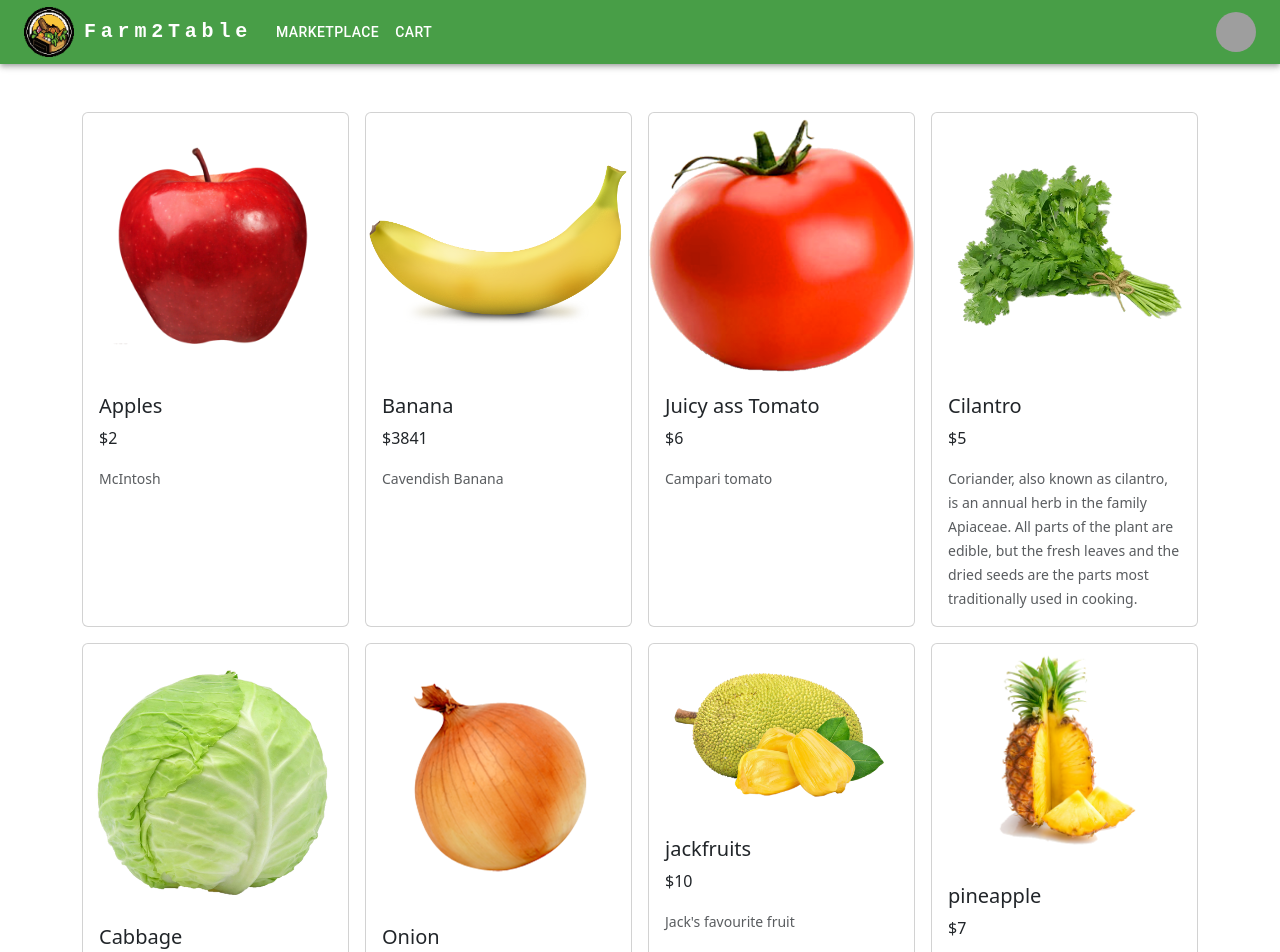
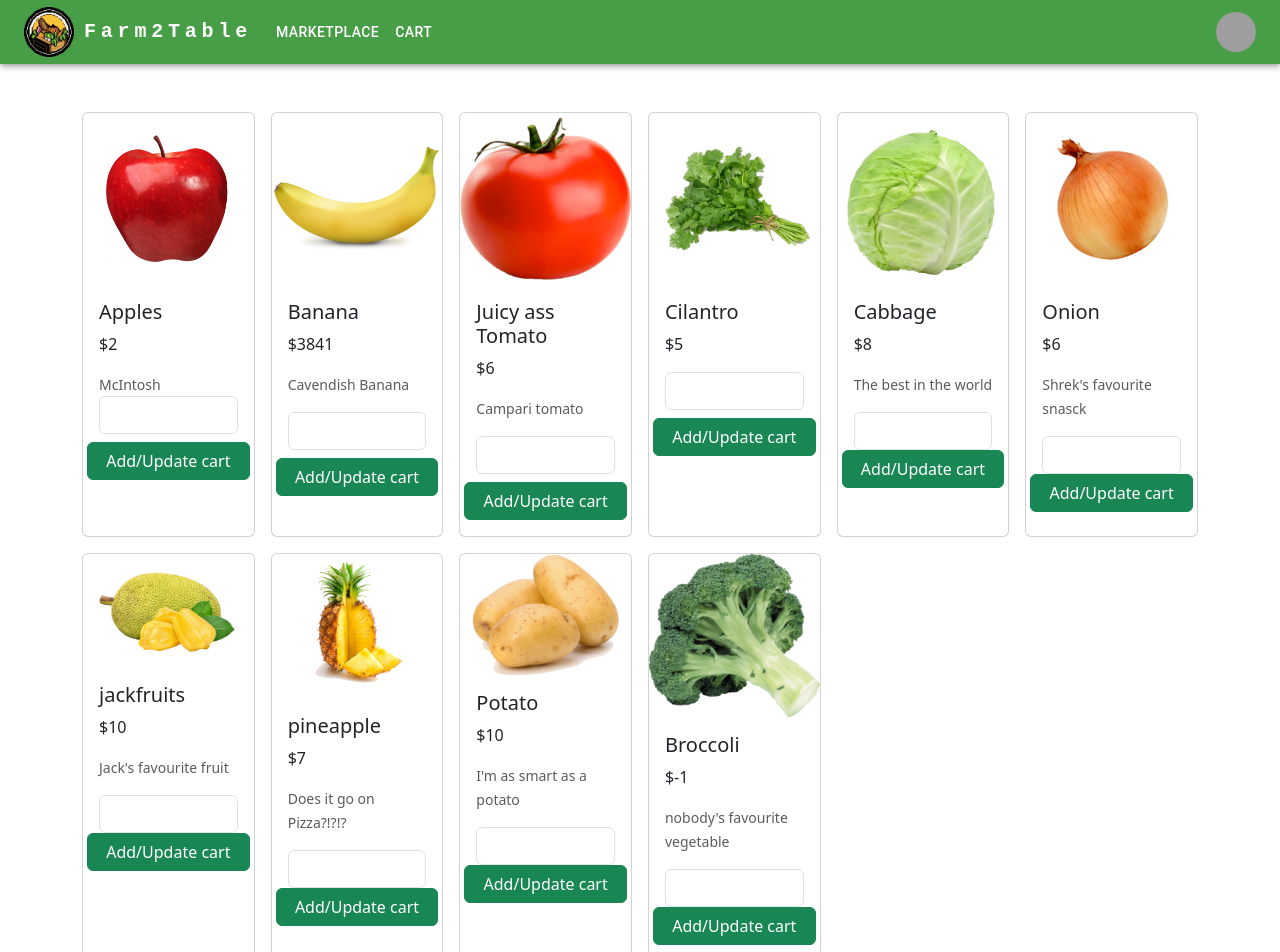
Before and after one commit to JoeMansour2003/DeltaHacks, a React (Create React App) app: page / in a window 1280 px wide. Shown: the top 952 px of the page. Built offline with nearby package versions, Linux system fonts and the light colour scheme; grey boxes are pictures that could not be loaded.

Commit message:
add to cart

```diff
--- a/src/pages/Marketplace.js
+++ b/src/pages/Marketplace.js
@@ -62,7 +62,7 @@ const Marketplace = () => {
             <div className="row">
                 {/* cards */}
                 <div className="col">
-                    <div className="row row-cols-1 row-cols-md-4 g-3">
+                    <div className="row row-cols-1 row-cols-md-6 g-3">
                         {hideCards.ottawa && (
                             <div className="col">
                                 <div
@@ -81,6 +81,21 @@ const Marketplace = () => {
                                             <small className="text-body-secondary">
                                                 McIntosh
                                             </small>
+                                            <div className="row d-grid gap-2 d-md-flex justify-content-md-end">
+                                                <div>
+                                                    <input
+                                                        type="number"
+                                                        min="0"
+                                                        className="form-control text-center"
+                                                    />
+                                                </div>
+                                                <button
+                                                    type="button"
+                                                    class="btn btn-success"
+                                                >
+                                                    Add/Update cart
+                                                </button>
+                                            </div>
                                         </p>
                                     </div>
                                 </div>
@@ -105,6 +120,21 @@ const Marketplace = () => {
                                                 Cavendish Banana
                                             </small>
                                         </p>
+                                        <div className="row d-grid gap-2 d-md-flex justify-content-md-end">
+                                            <div>
+                                                <input
+                                                    type="number"
+                                                    min="0"
+                                                    className="form-control text-center"
+                                                />
+                                            </div>
+                                            <button
+                                                type="button"
+                                                class="btn btn-success"
+                                            >
+                                                Add/Update cart
+                                            </button>
+                                        </div>
                                     </div>
                                 </div>
                             </div>
@@ -130,6 +160,21 @@ const Marketplace = () => {
                                                 Campari tomato
                                             </small>
                                         </p>
+                                        <div className="row d-grid gap-2 d-md-flex justify-content-md-end">
+                                            <div>
+                                                <input
+                                                    type="number"
+                                                    min="0"
+                                                    className="form-control text-center"
+                                                />
+                                            </div>
+                                            <button
+                                                type="button"
+                                                class="btn btn-success"
+                                            >
+                                                Add/Update cart
+                                            </button>
+                                        </div>
                                     </div>
                                 </div>
                             </div>
@@ -148,17 +193,22 @@ const Marketplace = () => {
                                     <div className="card-body">
                                         <h5 className="card-title">Cilantro</h5>
                                         <p className="card-text">$5</p>
-                                        <p className="card-text">
-                                            <small className="text-body-secondary">
-                                                Coriander, also known as
-                                                cilantro, is an annual herb in
-                                                the family Apiaceae. All parts
-                                                of the plant are edible, but the
-                                                fresh leaves and the dried seeds
-                                                are the parts most traditionally
-                                                used in cooking.
-                                            </small>
-                                        </p>
+                                        <p className="card-text"></p>
+                                        <div className="row d-grid gap-2 d-md-flex justify-content-md-end">
+                                            <div>
+                                                <input
+                                                    type="number"
+                                                    min="0"
+                                                    className="form-control text-center"
+                                                />
+                                            </div>
+                                            <button
+                                                type="button"
+                                                class="btn btn-success"
+                                            >
+                                                Add/Update cart
+                                            </button>
+                                        </div>
                                     </div>
                                 </div>
                             </div>
@@ -182,6 +232,21 @@ const Marketplace = () => {
                                                 The best in the world
                                             </small>
                                         </p>
+                                        <div className="row -center">
+                                            <div>
+                                                <input
+                                                    type="number"
+                                                    min="0"
+                                                    className="form-control text-center"
+                                                />
+                                            </div>
+                                            <button
+                                                type="button"
+                                                class="btn btn-success"
+                                            >
+                                                Add/Update cart
+                                            </button>
+                                        </div>
                                     </div>
                                 </div>
                             </div>
@@ -205,6 +270,21 @@ const Marketplace = () => {
                                                 The best in the world
                                             </small>
                                         </p>
+                                        <div className="row -center">
+                                            <div>
+                                                <input
+                                                    type="number"
+                                                    min="0"
+                                                    className="form-control text-center"
+                                                />
+                                            </div>
+                                            <button
+                                                type="button"
+                                                class="btn btn-success"
+                                            >
+                                                Add/Update cart
+                                            </button>
+                                        </div>
                                     </div>
                                 </div>
                             </div>
@@ -218,7 +298,7 @@ const Marketplace = () => {
                                     <img
                                         src={require("../components/img/onion.png")}
                                         className="card-img-top"
-                                        alt="Image of a Marketplace for rent"
+                                        alt="Image of an onion"
                                     />
                                     <div className="card-body">
                                         <h5 className="card-title">Onion</h5>
@@ -228,6 +308,21 @@ const Marketplace = () => {
                                                 Shrek's favourite snasck
                                             </small>
                                         </p>
+                                        <div className="row -center">
+                                            <div>
+                                                <input
+                                                    type="number"
+                                                    min="0"
+                                                    className="form-control text-center"
+                                                />
+                                            </div>
+                                            <button
+                                                type="button"
+                                                class="btn btn-success"
+                                            >
+                                                Add/Update cart
+                                            </button>
+                                        </div>
                                     </div>
                                 </div>
                             </div>
@@ -253,6 +348,21 @@ const Marketplace = () => {
                                                 Jack's favourite fruit
                                             </small>
                                         </p>
+                                        <div className="row -center">
+                                            <div>
+                                                <input
+                                                    type="number"
+                                                    min="0"
+                                                    className="form-control text-center"
+                                                />
+                                            </div>
+                                            <button
+                                                type="button"
+                                                class="btn btn-success"
+                                            >
+                                                Add/Update cart
+                                            </button>
+                                        </div>
                                     </div>
                                 </div>
                             </div>
@@ -278,6 +388,21 @@ const Marketplace = () => {
                                                 Does it go on Pizza?!?!?
                                             </small>
                                         </p>
+                                        <div className="row -center">
+                                            <div>
+                                                <input
+                                                    type="number"
+                                                    min="0"
+                                                    className="form-control text-center"
+                                                />
+                                            </div>
+                                            <button
+                                                type="button"
+                                                class="btn btn-success"
+                                            >
+                                                Add/Update cart
+                                            </button>
+                                        </div>
                                     </div>
                                 </div>
                             </div>
@@ -301,6 +426,21 @@ const Marketplace = () => {
                                                 I'm as smart as a potato
                                             </small>
                                         </p>
+                                        <div className="row -center">
+                                            <div>
+                                                <input
+                                                    type="number"
+                                                    min="0"
+                                                    className="form-control text-center"
+                                                />
+                                            </div>
+                                            <button
+                                                type="button"
+                                                class="btn btn-success"
+                                            >
+                                                Add/Update cart
+                                            </button>
+                                        </div>
                                     </div>
                                 </div>
                             </div>
@@ -324,6 +464,21 @@ const Marketplace = () => {
                                                 nobody's favourite vegetable
                                             </small>
                                         </p>
+                                        <div className="row -center">
+                                            <div>
+                                                <input
+                                                    type="number"
+                                                    min="0"
+                                                    className="form-control text-center"
+                                                />
+                                            </div>
+                                            <button
+                                                type="button"
+                                                class="btn btn-success"
+                                            >
+                                                Add/Update cart
+                                            </button>
+                                        </div>
                                     </div>
                                 </div>
                             </div>
```
